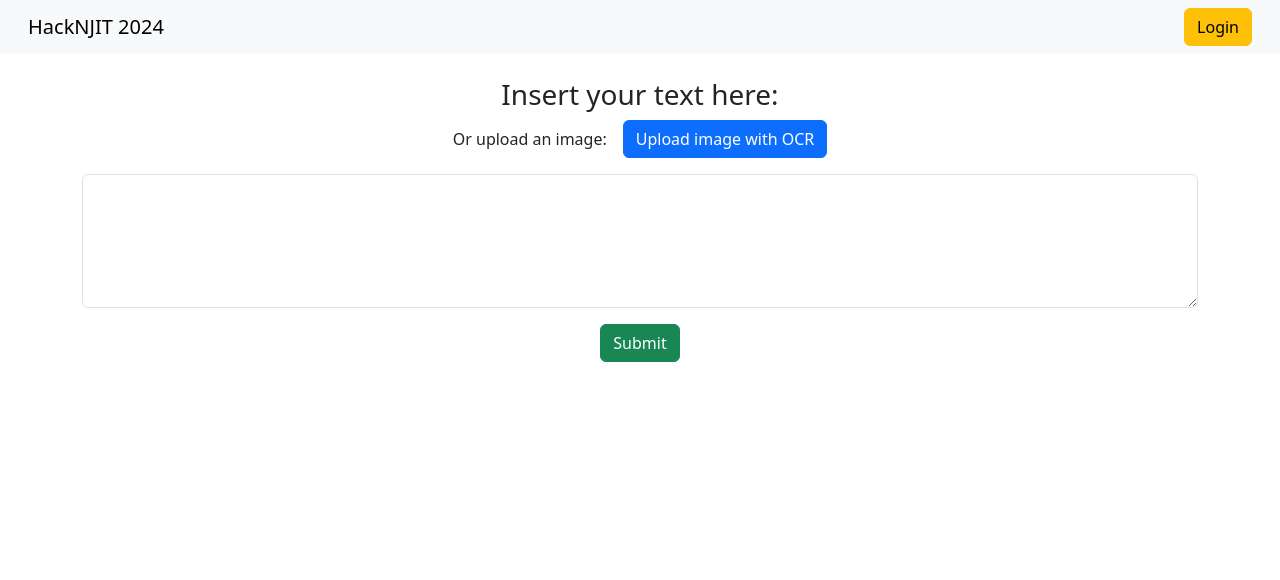
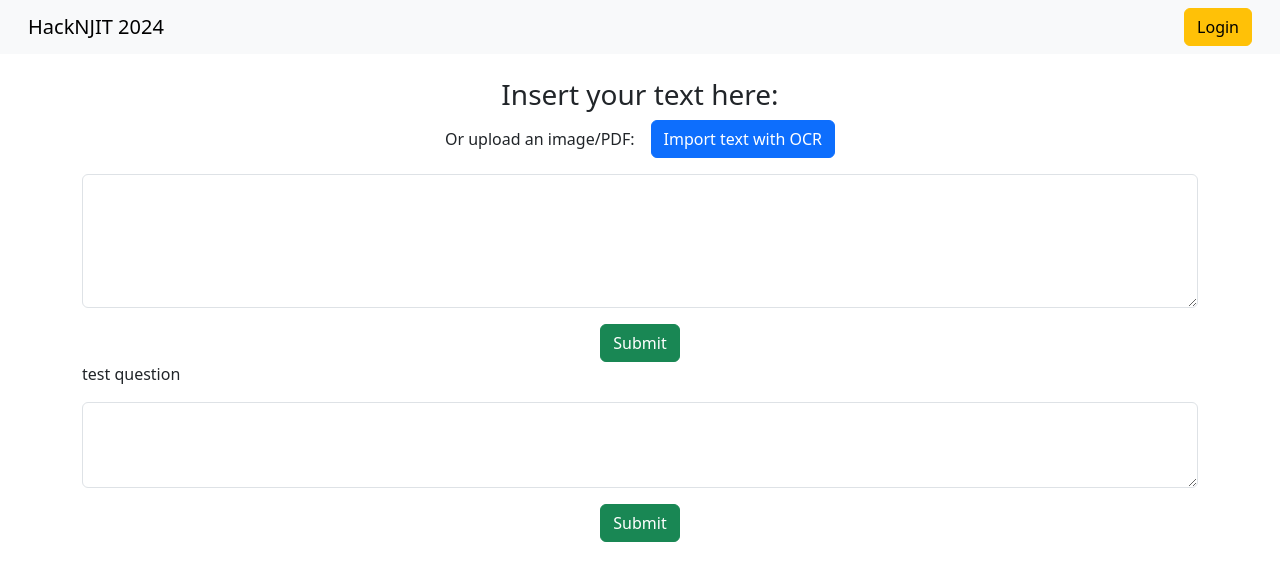
Before and after one commit to srineshselvaraj/hacknjit-2024, a React (Create React App) app in the folder client/: page / in a window 1280 px wide. Shown: the top 580 px of the page. Built offline with nearby package versions, Linux system fonts and the light colour scheme.

Commit message:
Update App.js

```diff
--- a/client/src/App.js
+++ b/client/src/App.js
@@ -23,7 +23,7 @@ function Header(){
 //Function for sending data to backend
 const sendData = async(inputData) => {
   try{
-    const response = await fetch("http://localhost:5000/data", {
+    const response = await fetch("http://localhost:5000/get-data", {
       method: 'POST',
       headers: {
         'Content-Type': 'application/json',
@@ -37,7 +37,7 @@ const sendData = async(inputData) => {
   }
 }
 
-function TextInput(){
+function UploadText(){
   const [input, setInput] = useState('');
   const handleSend = () => {
     const data = { input };
@@ -72,13 +72,12 @@ function TextInput(){
       <div className="mt-4">
         <h3 className="insertText">Insert your text here:</h3>
         <div className="d-flex justify-content-center align-items-center mb-3">
-          <p className="insertText mb-0">Or upload an image:</p>
+          <p className="insertText mb-0">Or upload an image/PDF:</p>
           <div>
-            <input id='fileInput' type="file" accept='image/*' ref={fileRef} onChange={handleUpload} />
-            <button onClick={handleClick} className="btn btn-primary ms-3">Upload image with OCR</button>
+            <input id='fileInput' type="file" accept='image/*,.pdf' ref={fileRef} onChange={handleUpload} />
+            <button onClick={handleClick} className="btn btn-primary ms-3">Import text with OCR</button>
           </div>
         </div>
-
         <textarea id="inputText" value={input} onChange={(e) => setInput(e.target.value)} className="form-control" rows="5"></textarea>
         <div className="d-flex justify-content-center align-items-center mt-3">
           <button type="submit" className="btn btn-success" onClick={handleSend}>Submit</button>
@@ -87,11 +86,38 @@ function TextInput(){
     </div>
   );
 }
+
+function Question() {
+  const [input, setInput] = useState('');
+  const handleSend = () => {
+    const data = { input };
+    sendData(data);
+  };
+  return(
+    <div className='container'>
+      <p>test question</p>
+      <textarea id="inputText" value={input} onChange={(e) => setInput(e.target.value)} className="form-control" rows="3"></textarea>
+      <SubmitButton handleClick={handleSend}/>
+    </div>
+  );
+}
+
+const SubmitButton = ({ handleClick }) => {
+  return(
+    <div className='container'>
+      <div className="d-flex justify-content-center align-items-center mt-3">
+          <button type="submit" className="btn btn-success" onClick={handleClick}>Submit</button>
+        </div>
+    </div>
+  );
+}
+
 function App() {
   return (
     <div>
       <Header />
-      <TextInput />
+      <UploadText />
+      <Question />
     </div>
   );
   /*
```
